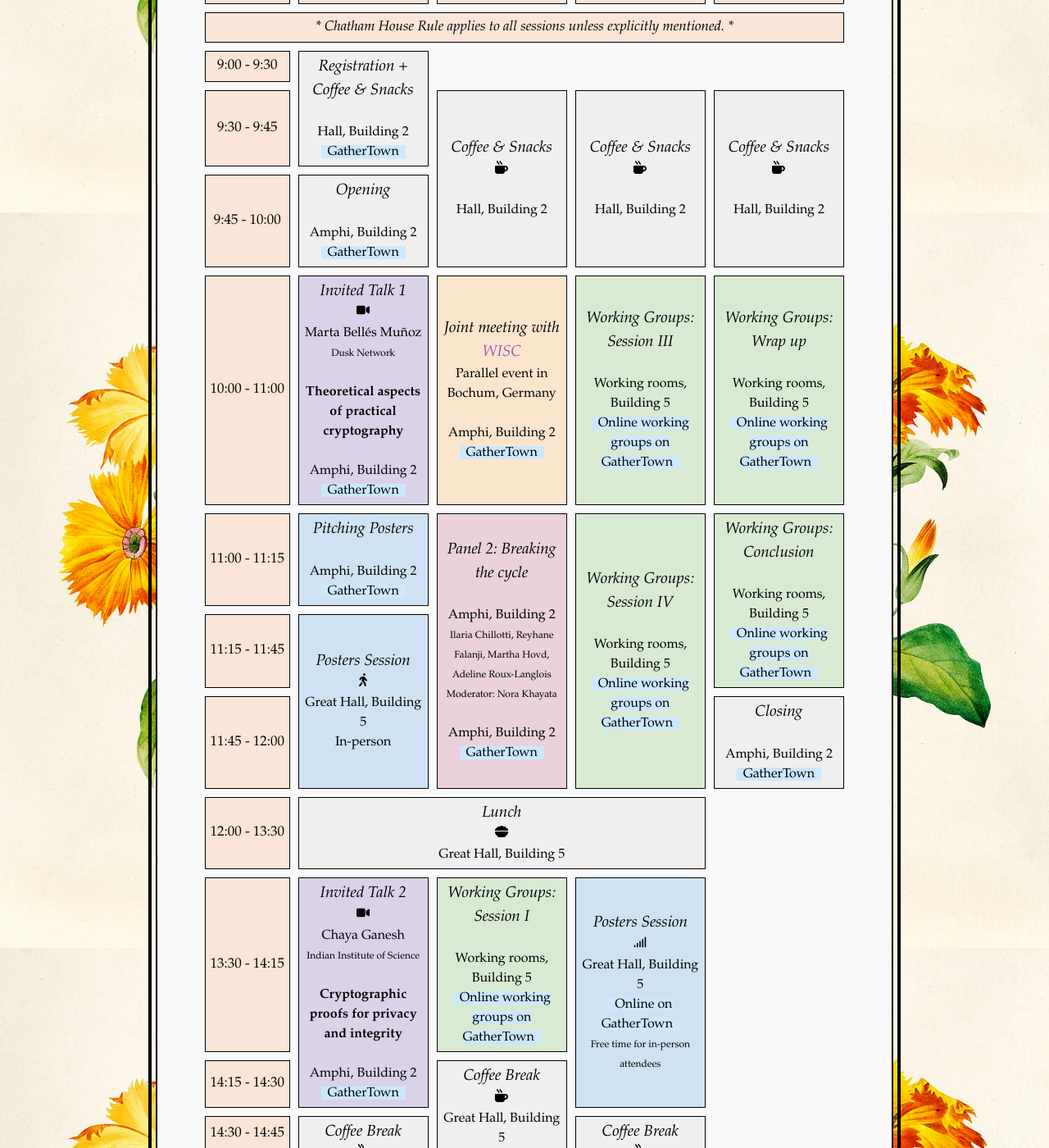
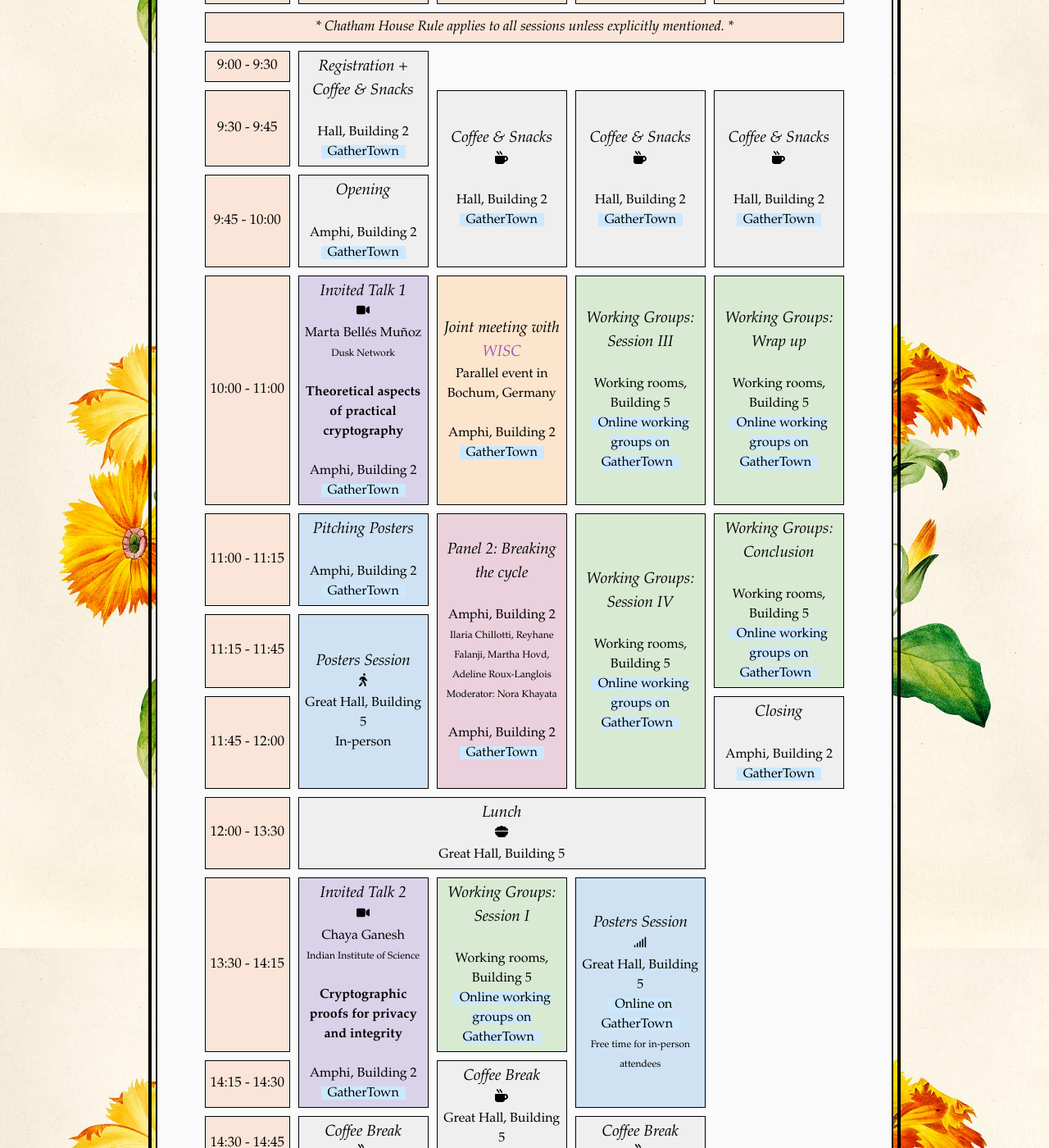
Before and after one commit to women-in-cryptography/decryptingdiversity.github.io, a Jekyll site: the page built from program.html, in a window 1280 px wide and 1400 px high, scrolled down 637 px. Shown: the whole window at 82% size. Built offline with Jekyll 4.4.1, drawn with Linux system fonts in a browser that asks for light colours; some of the changed text lies outside the part shown.

Commit message:
Also I think

```diff
--- a/program.html
+++ b/program.html
@@ -68,12 +68,14 @@
     <svg xmlns="http://www.w3.org/2000/svg" viewBox="0 0 512 512" class="small-icon"><!--!Font Awesome Free 6.7.2 by @fontawesome - https://fontawesome.com License - https://fontawesome.com/license/free Copyright 2025 Fonticons, Inc.--><path d="M88 0C74.7 0 64 10.7 64 24c0 38.9 23.4 59.4 39.1 73.1l1.1 1C120.5 112.3 128 119.9 128 136c0 13.3 10.7 24 24 24s24-10.7 24-24c0-38.9-23.4-59.4-39.1-73.1l-1.1-1C119.5 47.7 112 40.1 112 24c0-13.3-10.7-24-24-24zM32 192c-17.7 0-32 14.3-32 32L0 416c0 53 43 96 96 96l192 0c53 0 96-43 96-96l16 0c61.9 0 112-50.1 112-112s-50.1-112-112-112l-48 0L32 192zm352 64l16 0c26.5 0 48 21.5 48 48s-21.5 48-48 48l-16 0 0-96zM224 24c0-13.3-10.7-24-24-24s-24 10.7-24 24c0 38.9 23.4 59.4 39.1 73.1l1.1 1C232.5 112.3 240 119.9 240 136c0 13.3 10.7 24 24 24s24-10.7 24-24c0-38.9-23.4-59.4-39.1-73.1l-1.1-1C231.5 47.7 224 40.1 224 24z"/></svg>
 		<br>
 		<br>Hall, Building 2
+    <span class="online">GatherTown</span>
 	</td>
   <td class="regular-event" rowspan="2">
 	  <span class="event">Coffee & Snacks</span><br>
     <svg xmlns="http://www.w3.org/2000/svg" viewBox="0 0 512 512" class="small-icon"><!--!Font Awesome Free 6.7.2 by @fontawesome - https://fontawesome.com License - https://fontawesome.com/license/free Copyright 2025 Fonticons, Inc.--><path d="M88 0C74.7 0 64 10.7 64 24c0 38.9 23.4 59.4 39.1 73.1l1.1 1C120.5 112.3 128 119.9 128 136c0 13.3 10.7 24 24 24s24-10.7 24-24c0-38.9-23.4-59.4-39.1-73.1l-1.1-1C119.5 47.7 112 40.1 112 24c0-13.3-10.7-24-24-24zM32 192c-17.7 0-32 14.3-32 32L0 416c0 53 43 96 96 96l192 0c53 0 96-43 96-96l16 0c61.9 0 112-50.1 112-112s-50.1-112-112-112l-48 0L32 192zm352 64l16 0c26.5 0 48 21.5 48 48s-21.5 48-48 48l-16 0 0-96zM224 24c0-13.3-10.7-24-24-24s-24 10.7-24 24c0 38.9 23.4 59.4 39.1 73.1l1.1 1C232.5 112.3 240 119.9 240 136c0 13.3 10.7 24 24 24s24-10.7 24-24c0-38.9-23.4-59.4-39.1-73.1l-1.1-1C231.5 47.7 224 40.1 224 24z"/></svg>
 		<br>
 		<br>Hall, Building 2
+    <span class="online">GatherTown</span>
 	</td>
   <td class="regular-event" rowspan="2">
 	  <span class="event">Coffee & Snacks</span>
@@ -81,6 +83,7 @@
     <svg xmlns="http://www.w3.org/2000/svg" viewBox="0 0 512 512" class="small-icon"><!--!Font Awesome Free 6.7.2 by @fontawesome - https://fontawesome.com License - https://fontawesome.com/license/free Copyright 2025 Fonticons, Inc.--><path d="M88 0C74.7 0 64 10.7 64 24c0 38.9 23.4 59.4 39.1 73.1l1.1 1C120.5 112.3 128 119.9 128 136c0 13.3 10.7 24 24 24s24-10.7 24-24c0-38.9-23.4-59.4-39.1-73.1l-1.1-1C119.5 47.7 112 40.1 112 24c0-13.3-10.7-24-24-24zM32 192c-17.7 0-32 14.3-32 32L0 416c0 53 43 96 96 96l192 0c53 0 96-43 96-96l16 0c61.9 0 112-50.1 112-112s-50.1-112-112-112l-48 0L32 192zm352 64l16 0c26.5 0 48 21.5 48 48s-21.5 48-48 48l-16 0 0-96zM224 24c0-13.3-10.7-24-24-24s-24 10.7-24 24c0 38.9 23.4 59.4 39.1 73.1l1.1 1C232.5 112.3 240 119.9 240 136c0 13.3 10.7 24 24 24s24-10.7 24-24c0-38.9-23.4-59.4-39.1-73.1l-1.1-1C231.5 47.7 224 40.1 224 24z"/></svg>
 		<br>
 		<br>Hall, Building 2
+    <span class="online">GatherTown</span>
 	</td>
 </tr>
 
@@ -229,6 +232,7 @@
     <svg xmlns="http://www.w3.org/2000/svg" viewBox="0 0 512 512" class="small-icon"><!--!Font Awesome Free 6.7.2 by @fontawesome - https://fontawesome.com License - https://fontawesome.com/license/free Copyright 2025 Fonticons, Inc.--><path d="M88 0C74.7 0 64 10.7 64 24c0 38.9 23.4 59.4 39.1 73.1l1.1 1C120.5 112.3 128 119.9 128 136c0 13.3 10.7 24 24 24s24-10.7 24-24c0-38.9-23.4-59.4-39.1-73.1l-1.1-1C119.5 47.7 112 40.1 112 24c0-13.3-10.7-24-24-24zM32 192c-17.7 0-32 14.3-32 32L0 416c0 53 43 96 96 96l192 0c53 0 96-43 96-96l16 0c61.9 0 112-50.1 112-112s-50.1-112-112-112l-48 0L32 192zm352 64l16 0c26.5 0 48 21.5 48 48s-21.5 48-48 48l-16 0 0-96zM224 24c0-13.3-10.7-24-24-24s-24 10.7-24 24c0 38.9 23.4 59.4 39.1 73.1l1.1 1C232.5 112.3 240 119.9 240 136c0 13.3 10.7 24 24 24s24-10.7 24-24c0-38.9-23.4-59.4-39.1-73.1l-1.1-1C231.5 47.7 224 40.1 224 24z"/></svg>
     <br>
     Great Hall, Building 5
+		<br><span class="online">GatherTown</span>
 		</td>
     <td class="empty-event"></td>
 		</tr>
@@ -240,6 +244,7 @@
     <svg xmlns="http://www.w3.org/2000/svg" viewBox="0 0 512 512" class="small-icon"><!--!Font Awesome Free 6.7.2 by @fontawesome - https://fontawesome.com License - https://fontawesome.com/license/free Copyright 2025 Fonticons, Inc.--><path d="M88 0C74.7 0 64 10.7 64 24c0 38.9 23.4 59.4 39.1 73.1l1.1 1C120.5 112.3 128 119.9 128 136c0 13.3 10.7 24 24 24s24-10.7 24-24c0-38.9-23.4-59.4-39.1-73.1l-1.1-1C119.5 47.7 112 40.1 112 24c0-13.3-10.7-24-24-24zM32 192c-17.7 0-32 14.3-32 32L0 416c0 53 43 96 96 96l192 0c53 0 96-43 96-96l16 0c61.9 0 112-50.1 112-112s-50.1-112-112-112l-48 0L32 192zm352 64l16 0c26.5 0 48 21.5 48 48s-21.5 48-48 48l-16 0 0-96zM224 24c0-13.3-10.7-24-24-24s-24 10.7-24 24c0 38.9 23.4 59.4 39.1 73.1l1.1 1C232.5 112.3 240 119.9 240 136c0 13.3 10.7 24 24 24s24-10.7 24-24c0-38.9-23.4-59.4-39.1-73.1l-1.1-1C231.5 47.7 224 40.1 224 24z"/></svg>
     <br>
     Great Hall, Building 5
+		<br><span class="online">GatherTown</span>
 		</td>
 		<td class="regular-event" rowspan="2">
 		<span class="event">Coffee Break</span>
@@ -247,6 +252,7 @@
     <svg xmlns="http://www.w3.org/2000/svg" viewBox="0 0 512 512" class="small-icon"><!--!Font Awesome Free 6.7.2 by @fontawesome - https://fontawesome.com License - https://fontawesome.com/license/free Copyright 2025 Fonticons, Inc.--><path d="M88 0C74.7 0 64 10.7 64 24c0 38.9 23.4 59.4 39.1 73.1l1.1 1C120.5 112.3 128 119.9 128 136c0 13.3 10.7 24 24 24s24-10.7 24-24c0-38.9-23.4-59.4-39.1-73.1l-1.1-1C119.5 47.7 112 40.1 112 24c0-13.3-10.7-24-24-24zM32 192c-17.7 0-32 14.3-32 32L0 416c0 53 43 96 96 96l192 0c53 0 96-43 96-96l16 0c61.9 0 112-50.1 112-112s-50.1-112-112-112l-48 0L32 192zm352 64l16 0c26.5 0 48 21.5 48 48s-21.5 48-48 48l-16 0 0-96zM224 24c0-13.3-10.7-24-24-24s-24 10.7-24 24c0 38.9 23.4 59.4 39.1 73.1l1.1 1C232.5 112.3 240 119.9 240 136c0 13.3 10.7 24 24 24s24-10.7 24-24c0-38.9-23.4-59.4-39.1-73.1l-1.1-1C231.5 47.7 224 40.1 224 24z"/></svg>
     <br>
     Great Hall, Building 5
+		<br><span class="online">GatherTown</span>
 		</td>
     <td class="empty-event"></td>
 		</tr>
@@ -455,6 +461,7 @@
       <span class="event">Coffee Break</span><br>
     <svg xmlns="http://www.w3.org/2000/svg" viewBox="0 0 512 512" class="small-icon"><!--!Font Awesome Free 6.7.2 by @fontawesome - https://fontawesome.com License - https://fontawesome.com/license/free Copyright 2025 Fonticons, Inc.--><path d="M88 0C74.7 0 64 10.7 64 24c0 38.9 23.4 59.4 39.1 73.1l1.1 1C120.5 112.3 128 119.9 128 136c0 13.3 10.7 24 24 24s24-10.7 24-24c0-38.9-23.4-59.4-39.1-73.1l-1.1-1C119.5 47.7 112 40.1 112 24c0-13.3-10.7-24-24-24zM32 192c-17.7 0-32 14.3-32 32L0 416c0 53 43 96 96 96l192 0c53 0 96-43 96-96l16 0c61.9 0 112-50.1 112-112s-50.1-112-112-112l-48 0L32 192zm352 64l16 0c26.5 0 48 21.5 48 48s-21.5 48-48 48l-16 0 0-96zM224 24c0-13.3-10.7-24-24-24s-24 10.7-24 24c0 38.9 23.4 59.4 39.1 73.1l1.1 1C232.5 112.3 240 119.9 240 136c0 13.3 10.7 24 24 24s24-10.7 24-24c0-38.9-23.4-59.4-39.1-73.1l-1.1-1C231.5 47.7 224 40.1 224 24z"/></svg><br>
       Great Hall, Building 5<br>
+    <span class="online">GatherTown</span>
     </div>
     <div class="schedule-slot panel-event">
       <strong>15:00 - 16:15</strong><br>
@@ -503,6 +510,7 @@
       <span class="event">Coffee & Snacks</span><br>
     <svg xmlns="http://www.w3.org/2000/svg" viewBox="0 0 512 512" class="small-icon"><!--!Font Awesome Free 6.7.2 by @fontawesome - https://fontawesome.com License - https://fontawesome.com/license/free Copyright 2025 Fonticons, Inc.--><path d="M88 0C74.7 0 64 10.7 64 24c0 38.9 23.4 59.4 39.1 73.1l1.1 1C120.5 112.3 128 119.9 128 136c0 13.3 10.7 24 24 24s24-10.7 24-24c0-38.9-23.4-59.4-39.1-73.1l-1.1-1C119.5 47.7 112 40.1 112 24c0-13.3-10.7-24-24-24zM32 192c-17.7 0-32 14.3-32 32L0 416c0 53 43 96 96 96l192 0c53 0 96-43 96-96l16 0c61.9 0 112-50.1 112-112s-50.1-112-112-112l-48 0L32 192zm352 64l16 0c26.5 0 48 21.5 48 48s-21.5 48-48 48l-16 0 0-96zM224 24c0-13.3-10.7-24-24-24s-24 10.7-24 24c0 38.9 23.4 59.4 39.1 73.1l1.1 1C232.5 112.3 240 119.9 240 136c0 13.3 10.7 24 24 24s24-10.7 24-24c0-38.9-23.4-59.4-39.1-73.1l-1.1-1C231.5 47.7 224 40.1 224 24z"/></svg><br>
       Hall, Building 2<br>
+    <span class="online">GatherTown</span>
     </div>
 
 		<div class="schedule-slot joint-event">
@@ -540,6 +548,7 @@
       <span class="event">Coffee Break</span><br>
     <svg xmlns="http://www.w3.org/2000/svg" viewBox="0 0 512 512" class="small-icon"><!--!Font Awesome Free 6.7.2 by @fontawesome - https://fontawesome.com License - https://fontawesome.com/license/free Copyright 2025 Fonticons, Inc.--><path d="M88 0C74.7 0 64 10.7 64 24c0 38.9 23.4 59.4 39.1 73.1l1.1 1C120.5 112.3 128 119.9 128 136c0 13.3 10.7 24 24 24s24-10.7 24-24c0-38.9-23.4-59.4-39.1-73.1l-1.1-1C119.5 47.7 112 40.1 112 24c0-13.3-10.7-24-24-24zM32 192c-17.7 0-32 14.3-32 32L0 416c0 53 43 96 96 96l192 0c53 0 96-43 96-96l16 0c61.9 0 112-50.1 112-112s-50.1-112-112-112l-48 0L32 192zm352 64l16 0c26.5 0 48 21.5 48 48s-21.5 48-48 48l-16 0 0-96zM224 24c0-13.3-10.7-24-24-24s-24 10.7-24 24c0 38.9 23.4 59.4 39.1 73.1l1.1 1C232.5 112.3 240 119.9 240 136c0 13.3 10.7 24 24 24s24-10.7 24-24c0-38.9-23.4-59.4-39.1-73.1l-1.1-1C231.5 47.7 224 40.1 224 24z"/></svg><br>
       Great Hall, Building 5<br>
+    <span class="online">GatherTown</span>
     </div>
 
 		<div class="schedule-slot working-event">
@@ -589,6 +598,7 @@
       <span class="event">Coffee & Snacks</span><br>
     <svg xmlns="http://www.w3.org/2000/svg" viewBox="0 0 512 512" class="small-icon"><!--!Font Awesome Free 6.7.2 by @fontawesome - https://fontawesome.com License - https://fontawesome.com/license/free Copyright 2025 Fonticons, Inc.--><path d="M88 0C74.7 0 64 10.7 64 24c0 38.9 23.4 59.4 39.1 73.1l1.1 1C120.5 112.3 128 119.9 128 136c0 13.3 10.7 24 24 24s24-10.7 24-24c0-38.9-23.4-59.4-39.1-73.1l-1.1-1C119.5 47.7 112 40.1 112 24c0-13.3-10.7-24-24-24zM32 192c-17.7 0-32 14.3-32 32L0 416c0 53 43 96 96 96l192 0c53 0 96-43 96-96l16 0c61.9 0 112-50.1 112-112s-50.1-112-112-112l-48 0L32 192zm352 64l16 0c26.5 0 48 21.5 48 48s-21.5 48-48 48l-16 0 0-96zM224 24c0-13.3-10.7-24-24-24s-24 10.7-24 24c0 38.9 23.4 59.4 39.1 73.1l1.1 1C232.5 112.3 240 119.9 240 136c0 13.3 10.7 24 24 24s24-10.7 24-24c0-38.9-23.4-59.4-39.1-73.1l-1.1-1C231.5 47.7 224 40.1 224 24z"/></svg><br>
       Hall, Building 2<br>
+    <span class="online">GatherTown</span>
     </div>
 
     <div class="schedule-slot working-event">
@@ -626,6 +636,7 @@
       <span class="event">Coffee Break</span><br>
     <svg xmlns="http://www.w3.org/2000/svg" viewBox="0 0 512 512" class="small-icon"><!--!Font Awesome Free 6.7.2 by @fontawesome - https://fontawesome.com License - https://fontawesome.com/license/free Copyright 2025 Fonticons, Inc.--><path d="M88 0C74.7 0 64 10.7 64 24c0 38.9 23.4 59.4 39.1 73.1l1.1 1C120.5 112.3 128 119.9 128 136c0 13.3 10.7 24 24 24s24-10.7 24-24c0-38.9-23.4-59.4-39.1-73.1l-1.1-1C119.5 47.7 112 40.1 112 24c0-13.3-10.7-24-24-24zM32 192c-17.7 0-32 14.3-32 32L0 416c0 53 43 96 96 96l192 0c53 0 96-43 96-96l16 0c61.9 0 112-50.1 112-112s-50.1-112-112-112l-48 0L32 192zm352 64l16 0c26.5 0 48 21.5 48 48s-21.5 48-48 48l-16 0 0-96zM224 24c0-13.3-10.7-24-24-24s-24 10.7-24 24c0 38.9 23.4 59.4 39.1 73.1l1.1 1C232.5 112.3 240 119.9 240 136c0 13.3 10.7 24 24 24s24-10.7 24-24c0-38.9-23.4-59.4-39.1-73.1l-1.1-1C231.5 47.7 224 40.1 224 24z"/></svg><br>
       Great Hall, Building 5<br>
+    <span class="online">GatherTown</span>
     </div>
 
 		<div class="schedule-slot educ-talk-event">
@@ -655,6 +666,7 @@
       <span class="event">Coffee & Snacks</span><br>
     <svg xmlns="http://www.w3.org/2000/svg" viewBox="0 0 512 512" class="small-icon"><!--!Font Awesome Free 6.7.2 by @fontawesome - https://fontawesome.com License - https://fontawesome.com/license/free Copyright 2025 Fonticons, Inc.--><path d="M88 0C74.7 0 64 10.7 64 24c0 38.9 23.4 59.4 39.1 73.1l1.1 1C120.5 112.3 128 119.9 128 136c0 13.3 10.7 24 24 24s24-10.7 24-24c0-38.9-23.4-59.4-39.1-73.1l-1.1-1C119.5 47.7 112 40.1 112 24c0-13.3-10.7-24-24-24zM32 192c-17.7 0-32 14.3-32 32L0 416c0 53 43 96 96 96l192 0c53 0 96-43 96-96l16 0c61.9 0 112-50.1 112-112s-50.1-112-112-112l-48 0L32 192zm352 64l16 0c26.5 0 48 21.5 48 48s-21.5 48-48 48l-16 0 0-96zM224 24c0-13.3-10.7-24-24-24s-24 10.7-24 24c0 38.9 23.4 59.4 39.1 73.1l1.1 1C232.5 112.3 240 119.9 240 136c0 13.3 10.7 24 24 24s24-10.7 24-24c0-38.9-23.4-59.4-39.1-73.1l-1.1-1C231.5 47.7 224 40.1 224 24z"/></svg><br>
       Hall, Building 2<br>
+    <span class="online">GatherTown</span>
     </div>
 
     <div class="schedule-slot working-event">
```
